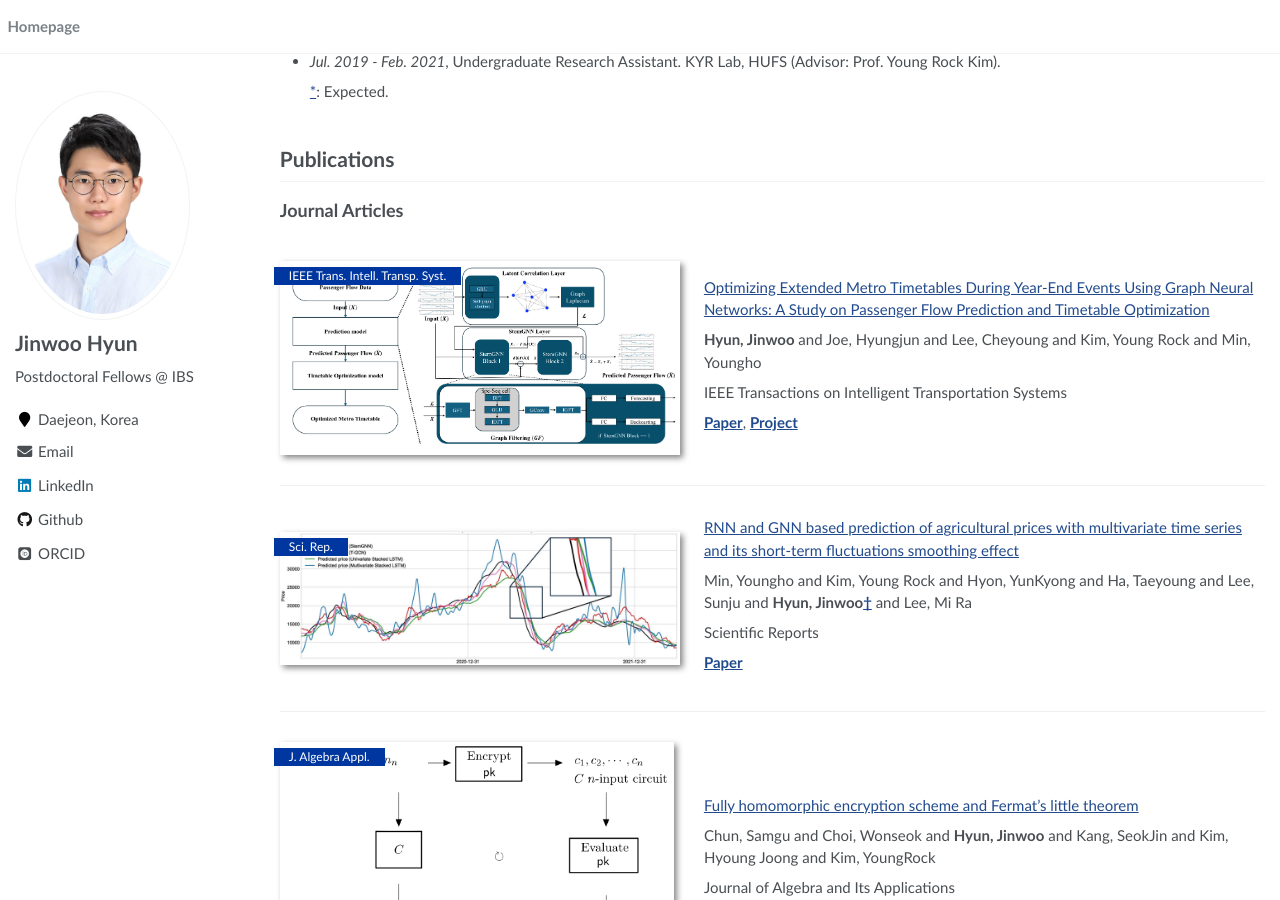
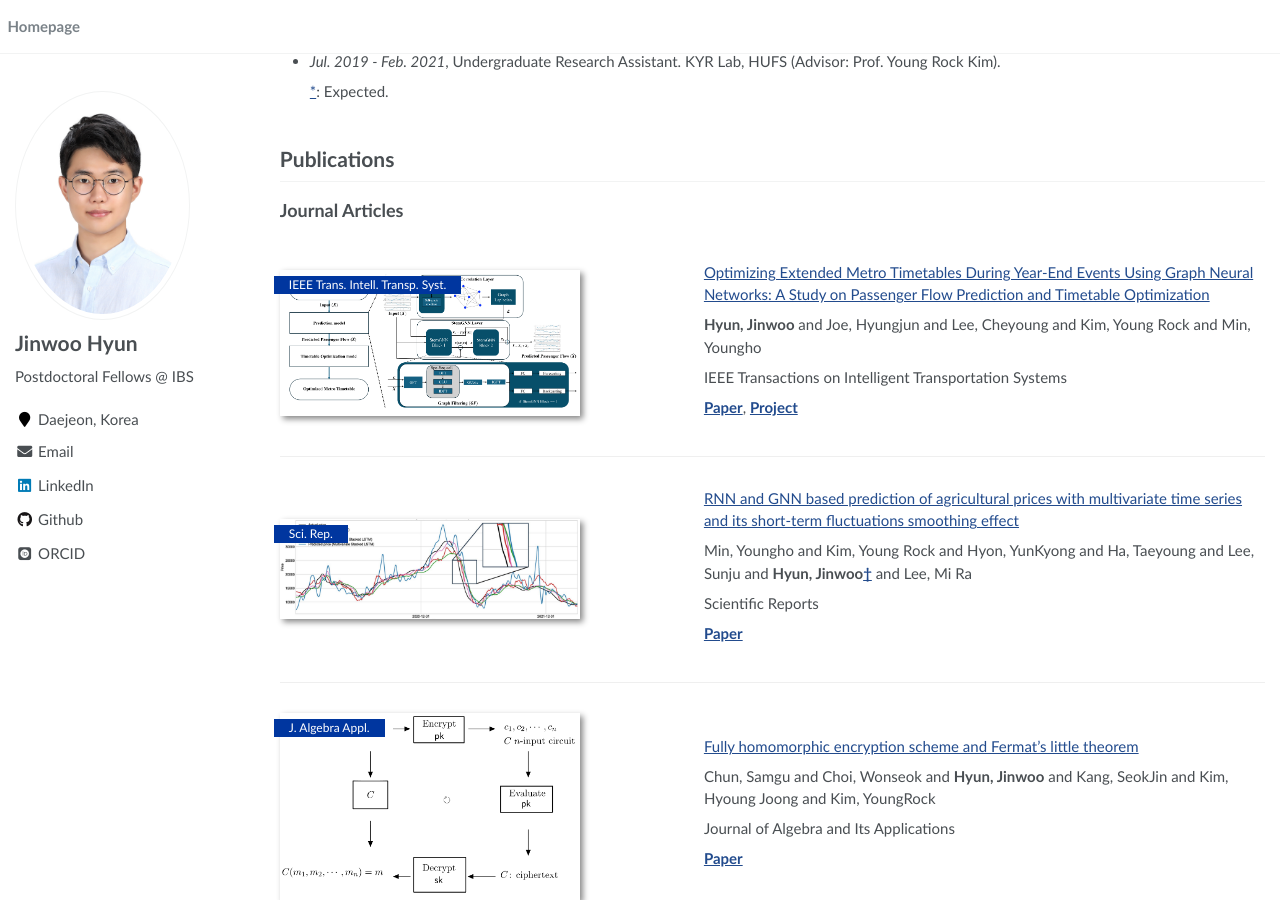
Before and after one commit to JW-George/JW-George.github.io, a Jekyll site: the page built from index.md, in a window 1280 px wide and 900 px high, scrolled down 630 px. Built offline with Jekyll 4.4.1, drawn with Linux system fonts in a browser that asks for light colours; some web fonts are replaced.

Commit message:
Update index.md

```diff
--- a/index.md
+++ b/index.md
@@ -52,8 +52,9 @@ I am a Postdoctoral Research Fellow at [IBS](https://www.ibs.re.kr) (Institute f
 # Publications
 
 ## Journal Articles
-<div class='paper-box'><div class='paper-box-image'><div><div class="badge">IEEE Trans. Intell. Transp. Syst.</div><img src='images/paper/metro.png' alt="1" width="400pt" height="200px"></div></div>
+<div class='paper-box'><div class='paper-box-image'><div><div class="badge">IEEE Trans. Intell. Transp. Syst.</div><img src='images/paper/metro.png' alt="1" width="300pt" height="200px"></div></div>
 <div class='paper-box-text' markdown="1">
+
 
 [Optimizing Extended Metro Timetables During Year-End Events Using Graph Neural Networks: A Study on Passenger Flow Prediction and Timetable Optimization](https://ieeexplore.ieee.org/abstract/document/11047236)
 
@@ -66,8 +67,9 @@ IEEE Transactions on Intelligent Transportation Systems
 </div>
 </div>
 
-<div class='paper-box'><div class='paper-box-image'><div><div class="badge">Sci. Rep.</div><img src='images/paper/price.png' alt="2" width="450pt" height="200px"></div></div>
+<div class='paper-box'><div class='paper-box-image'><div><div class="badge">Sci. Rep.</div><img src='images/paper/price.png' alt="2" width="300pt" height="200px"></div></div>
 <div class='paper-box-text' markdown="1">
+
 
 [RNN and GNN based prediction of agricultural prices with multivariate time series and its short-term fluctuations smoothing effect](https://www.nature.com/articles/s41598-025-97724-7)
 
@@ -80,8 +82,9 @@ Scientific Reports
 </div>
 </div>
 
-<div class='paper-box'><div class='paper-box-image'><div><div class="badge">J. Algebra Appl.</div><img src='images/paper/encrypt.png' alt="2" width="100%" height="100px"></div></div>
+<div class='paper-box'><div class='paper-box-image'><div><div class="badge">J. Algebra Appl.</div><img src='images/paper/encrypt.png' alt="2" width="300px" height="200px"></div></div>
 <div class='paper-box-text' markdown="1">
+
 
 [Fully homomorphic encryption scheme and Fermat’s little theorem](https://www.worldscientific.com/doi/abs/10.1142/S0219498824500713?srsltid=AfmBOopCxXjKNg3k-e92OLP6IF4vvno9J9DlgNxQW9KoQHFcvlHkQ8Mp)
 
@@ -94,8 +97,9 @@ Journal of Algebra and Its Applications
 </div>
 </div>
 
-<div class='paper-box'><div class='paper-box-image'><div><div class="badge">IEEE Acc.</div><img src='images/paper/peer.png' alt="2" width="100%" height="100px"></div></div>
+<div class='paper-box'><div class='paper-box-image'><div><div class="badge">IEEE Acc.</div><img src='images/paper/peer.png' alt="2" width="300px" height="200px"></div></div>
 <div class='paper-box-text' markdown="1">
+
 
 [An Algorithm for Peer Reviewer Recommendation Based on Scholarly Activity Assessment](https://ieeexplore.ieee.org/abstract/document/10091109)
 
@@ -111,8 +115,9 @@ IEEE Access
 
 ## Peer-reviewed Conference Proceedings
 
-<div class='paper-box'><div class='paper-box-image'><div><div class="badge">ACM MMSports 2025</div><img src='images/paper/caption.png' alt="2" width="100%"></div></div>
+<div class='paper-box'><div class='paper-box-image'><div><div class="badge">ACM MMSports 2025</div><img src='images/paper/caption.png' alt="2" width="300px" height="200px"></div></div>
 <div class='paper-box-text' markdown="1">
+
 
 [Single-anchored Multi-modal Dense Video Captioning for Esports Broadcasts Commentaries](https://dl.acm.org/doi/10.1145/3728423.3759412)
 
@@ -125,9 +130,9 @@ Proceedings of the 8th International ACM Workshop on Multimedia Content Analysis
 </div>
 </div>
 
+<div class='paper-box'><div class='paper-box-image'><div><div class="badge">NeurIPS 2024 Workshop</div><img src='images/paper/sisr.png' alt="2" width="300px" height="200px"></div></div>
+<div class='paper-box-text' markdown="1">
 
-<div class='paper-box'><div class='paper-box-image'><div><div class="badge">NeurIPS 2024 Workshop</div><img src='images/paper/sisr.png' alt="2" width="100%"></div></div>
-<div class='paper-box-text' markdown="1">
 
 [Weight-Sharing Method for Upsampling Layer from Feature Embedding Recursive Block](https://neurips.cc/virtual/2024/98235)
 
```
